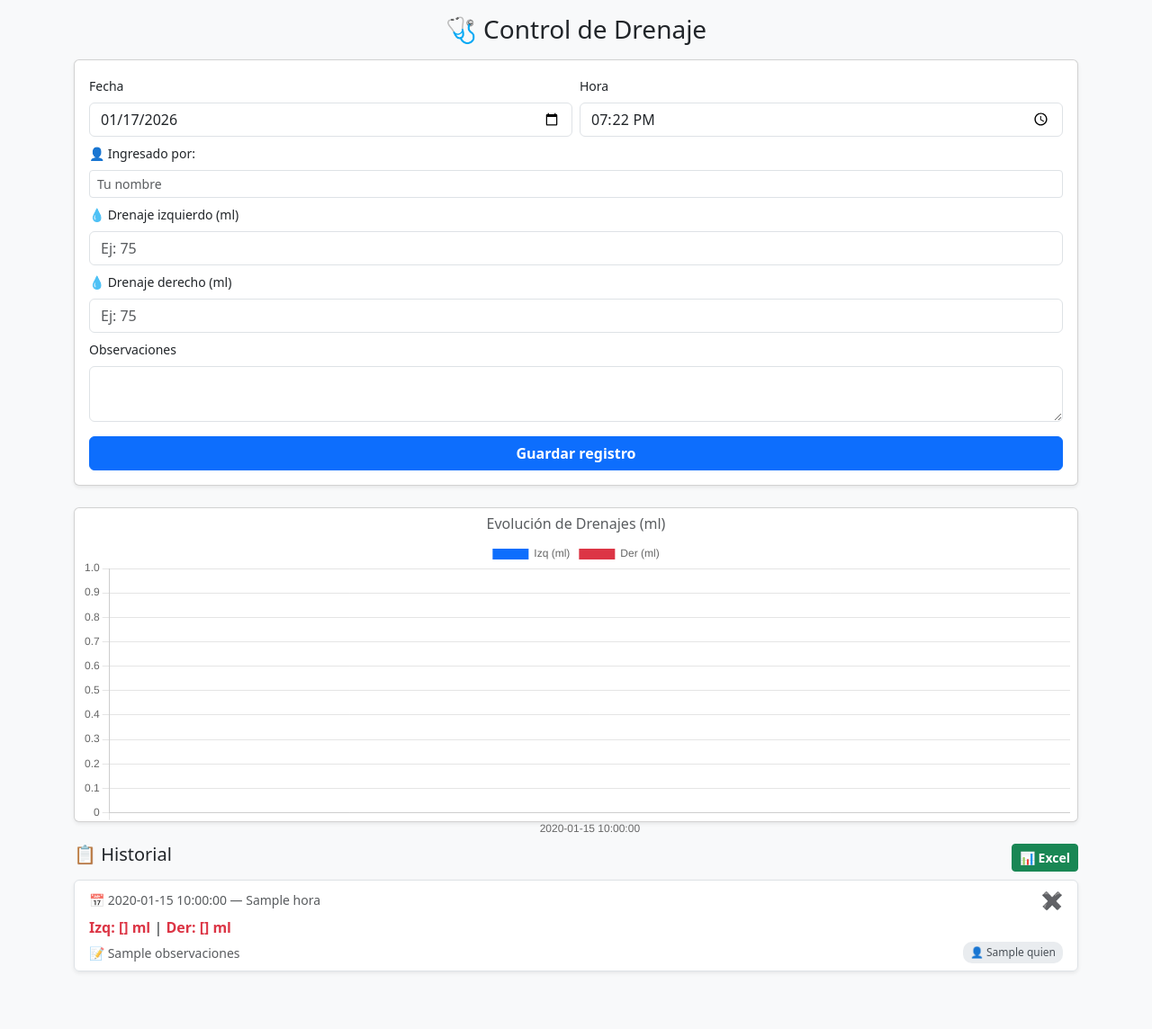
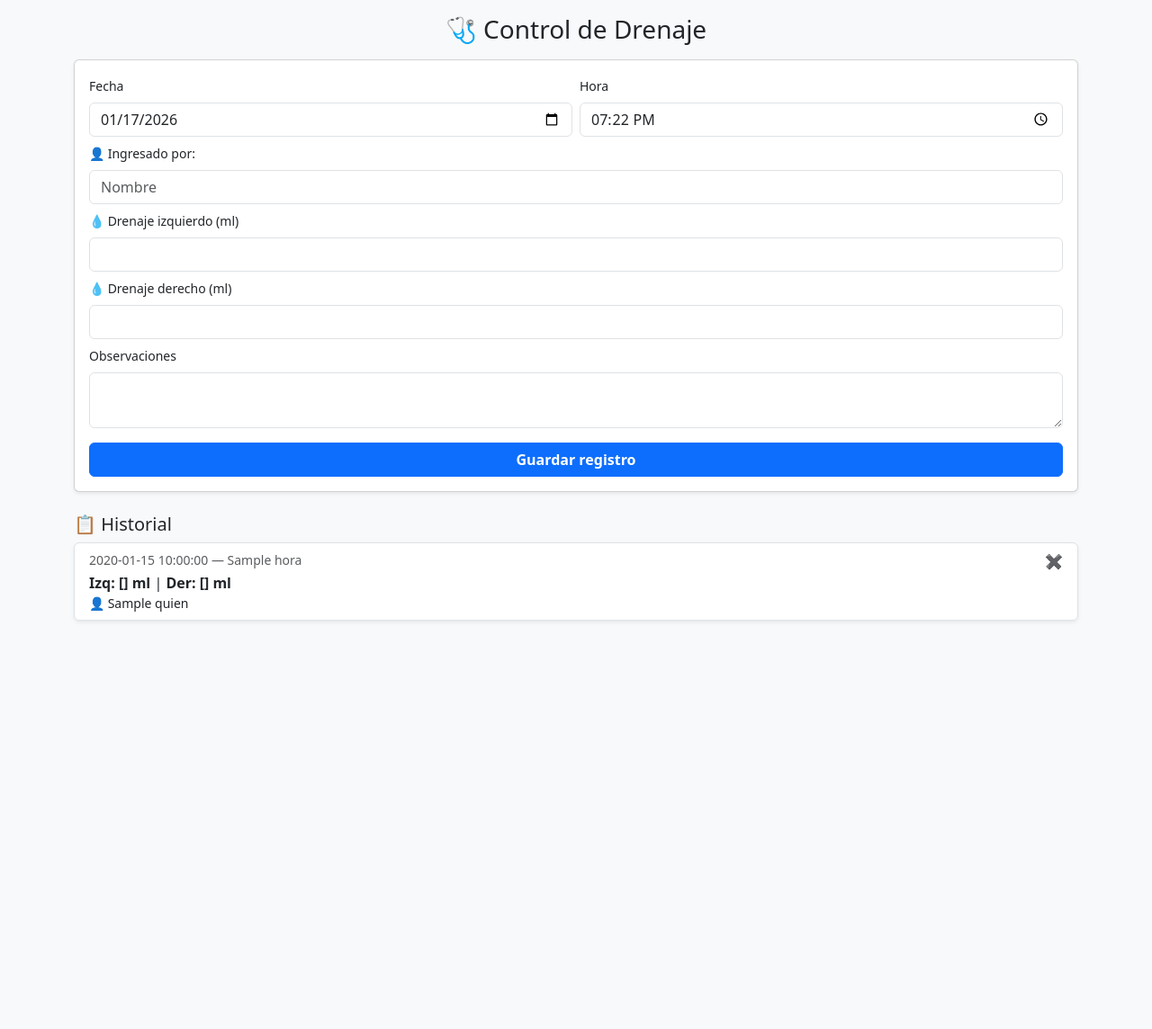
Before and after one commit to Pastormerlo/control-drenaje, a Flask app: page / in a window 1280 px wide. Shown: the whole page at 90% size. After the commit the page ends 691 px from the top, so only its background shows below. Run offline with Flask 3, Linux system fonts and the light colour scheme; tables that the repository leaves empty hold one stand-in row (values such as "Sample post"); a database or web service that is not in the repository returns one stand-in record (values such as "Sample title"); some libraries are stand-ins or nearby versions.

Commit message:
Add files via upload

```diff
--- a/templates/index.html
+++ b/templates/index.html
@@ -5,15 +5,8 @@
     <title>Control de Drenaje</title>
     <meta name="viewport" content="width=device-width, initial-scale=1">
     <link href="https://cdn.jsdelivr.net/npm/bootstrap@5.3.2/dist/css/bootstrap.min.css" rel="stylesheet">
-    <style>
-        .btn-delete { color: #dc3545; text-decoration: none; font-weight: bold; font-size: 1.2rem; }
-        .texto-rojo { color: #dc3545; font-weight: bold; }
-        .card-grafico { height: 350px; }
-        .badge-user { background-color: #e9ecef; color: #495057; font-size: 0.75rem; padding: 3px 8px; border-radius: 10px; }
-    </style>
 </head>
 <body class="bg-light">
-
 <div class="container py-3">
     <h3 class="text-center mb-3">🩺 Control de Drenaje</h3>
 
@@ -30,103 +23,49 @@
         </div>
 
         <label class="form-label mt-2 small">👤 Ingresado por:</label>
-        <input type="text" name="quien" id="quien_input" class="form-control form-control-sm" placeholder="Tu nombre" required>
+        <input type="text" name="quien" id="quien_input" class="form-control" placeholder="Nombre" required>
 
         <label class="form-label mt-2 small">💧 Drenaje izquierdo (ml)</label>
-        <input type="number" name="cantidad_izq" step="0.01" class="form-control" placeholder="Ej: 75" required>
+        <input type="number" name="cantidad_izq" step="0.01" class="form-control" required>
 
         <label class="form-label mt-2 small">💧 Drenaje derecho (ml)</label>
-        <input type="number" name="cantidad_der" step="0.01" class="form-control" placeholder="Ej: 75" required>
+        <input type="number" name="cantidad_der" step="0.01" class="form-control" required>
 
         <label class="form-label mt-2 small">Observaciones</label>
         <textarea name="observaciones" class="form-control" rows="2"></textarea>
 
-        <button class="btn btn-primary mt-3 w-100 fw-bold">Guardar registro</button>
+        <button type="submit" class="btn btn-primary mt-3 w-100 fw-bold">Guardar registro</button>
     </form>
 
-    <div class="card mb-4 shadow-sm p-2 card-grafico">
-        <h6 class="text-center text-muted">Evolución de Drenajes (ml)</h6>
-        <canvas id="graficoBarras"></canvas>
-    </div>
-
-    <div class="d-flex justify-content-between align-items-center mb-2">
+    <div id="historial">
         <h5>📋 Historial</h5>
-        <button onclick="exportarExcel()" class="btn btn-success btn-sm fw-bold">📊 Excel</button>
-    </div>
-
-    <div class="list-group shadow-sm mb-5">
-        {% for r in registros %}
-        <div class="list-group-item">
-            <div class="d-flex w-100 justify-content-between align-items-center">
-                <span class="small text-muted">📅 {{ r.fecha }} — {{ r.hora }}</span>
-                <a href="/borrar/{{ r.id }}" class="btn-delete" onclick="return confirm('¿Borrar registro?')">✖</a>
+        <div class="list-group shadow-sm mb-5">
+            {% for r in registros %}
+            <div class="list-group-item">
+                <div class="d-flex w-100 justify-content-between">
+                    <span class="small text-muted">{{ r.fecha }} — {{ r.hora }}</span>
+                    <a href="/borrar/{{ r.id }}" style="color:red; text-decoration:none;">✖</a>
+                </div>
+                <div><strong>Izq: {{ r.cant_izq }} ml</strong> | <strong>Der: {{ r.cant_der }} ml</strong></div>
+                <div class="small">👤 {{ r.quien }}</div>
             </div>
-            <div class="mt-1">
-                <span class="texto-rojo">Izq: {{ r.cant_izq }} ml</span> |
-                <span class="texto-rojo">Der: {{ r.cant_der }} ml</span>
-            </div>
-            <div class="d-flex justify-content-between align-items-center mt-1">
-                {% if r.observaciones %}<small class="text-muted">📝 {{ r.observaciones }}</small>{% else %}<span></span>{% endif %}
-                <span class="badge-user">👤 {{ r.quien }}</span>
-            </div>
+            {% endfor %}
         </div>
-        {% endfor %}
     </div>
 </div>
 
-<script src="https://cdn.jsdelivr.net/npm/chart.js"></script>
-<script src="https://cdn.jsdelivr.net/npm/xlsx/dist/xlsx.full.min.js"></script>
-
 <script>
     window.onload = function() {
-        // Auto fecha y hora
         const ahora = new Date();
         document.getElementById('f_auto').value = ahora.toISOString().split('T')[0];
         document.getElementById('h_auto').value = ahora.toLocaleTimeString('it-IT', { hour: '2-digit', minute: '2-digit' });
 
-        // Recordar nombre del usuario en el navegador
-        const ultimoNombre = localStorage.getItem('ultimoNombre');
-        if (ultimoNombre) {
-            document.getElementById('quien_input').value = ultimoNombre;
-        }
+        const ultimo = localStorage.getItem('uNom');
+        if (ultimo) document.getElementById('quien_input').value = ultimo;
     }
-
-    // Al enviar el formulario, guardamos el nombre localmente
     document.getElementById('drainForm').onsubmit = function() {
-        const nombre = document.getElementById('quien_input').value;
-        localStorage.setItem('ultimoNombre', nombre);
+        localStorage.setItem('uNom', document.getElementById('quien_input').value);
     };
-
-    const etiquetas = [{% for r in registros|reverse %}"{{ r.fecha }}"{% if not loop.last %}, {% endif %}{% endfor %}].slice(-7);
-    const dIzq = [{% for r in registros|reverse %}{{ r.cant_izq }}{% if not loop.last %}, {% endif %}{% endfor %}].slice(-7);
-    const dDer = [{% for r in registros|reverse %}{{ r.cant_der }}{% if not loop.last %}, {% endif %}{% endfor %}].slice(-7);
-
-    new Chart(document.getElementById('graficoBarras'), {
-        type: 'bar',
-        data: {
-            labels: etiquetas,
-            datasets: [
-                { label: 'Izq (ml)', data: dIzq, backgroundColor: '#0d6efd' },
-                { label: 'Der (ml)', data: dDer, backgroundColor: '#dc3545' }
-            ]
-        },
-        options: {
-            responsive: true,
-            maintainAspectRatio: false,
-            scales: { y: { beginAtZero: true } }
-        }
-    });
-
-    function exportarExcel() {
-        const datos = [["Fecha", "Hora", "Responsable", "Izq (ml)", "Der (ml)", "Observaciones"]];
-        {% for r in registros %}
-        datos.push(["{{ r.fecha }}", "{{ r.hora }}", "{{ r.quien }}", {{ r.cant_izq }}, {{ r.cant_der }}, "{{ r.observaciones }}"]);
-        {% endfor %}
-        const wb = XLSX.utils.book_new();
-        const ws = XLSX.utils.aoa_to_sheet(datos);
-        XLSX.utils.book_append_sheet(wb, ws, "Drenajes");
-        XLSX.writeFile(wb, "Control_Drenaje.xlsx");
-    }
 </script>
 </body>
 </html>
```
